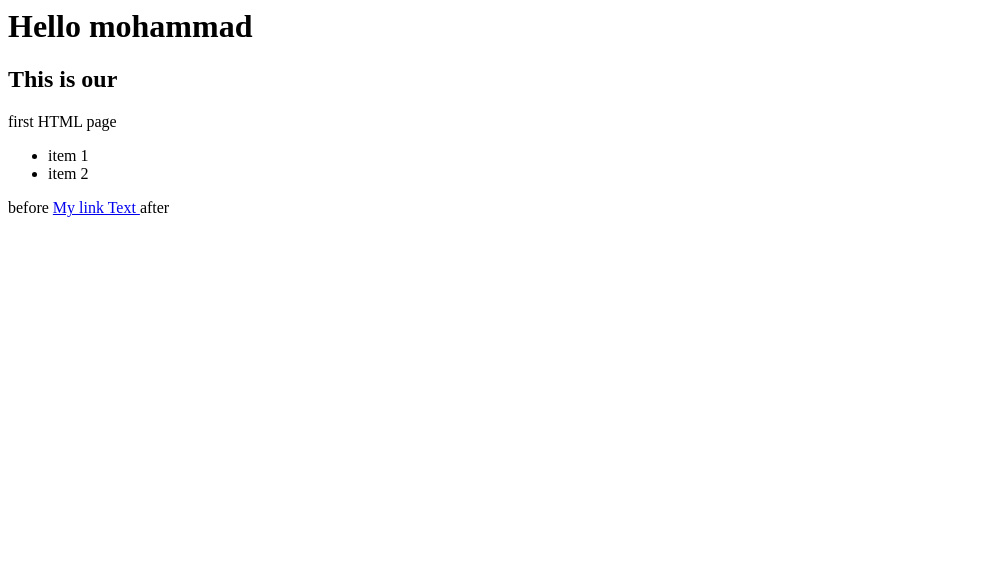
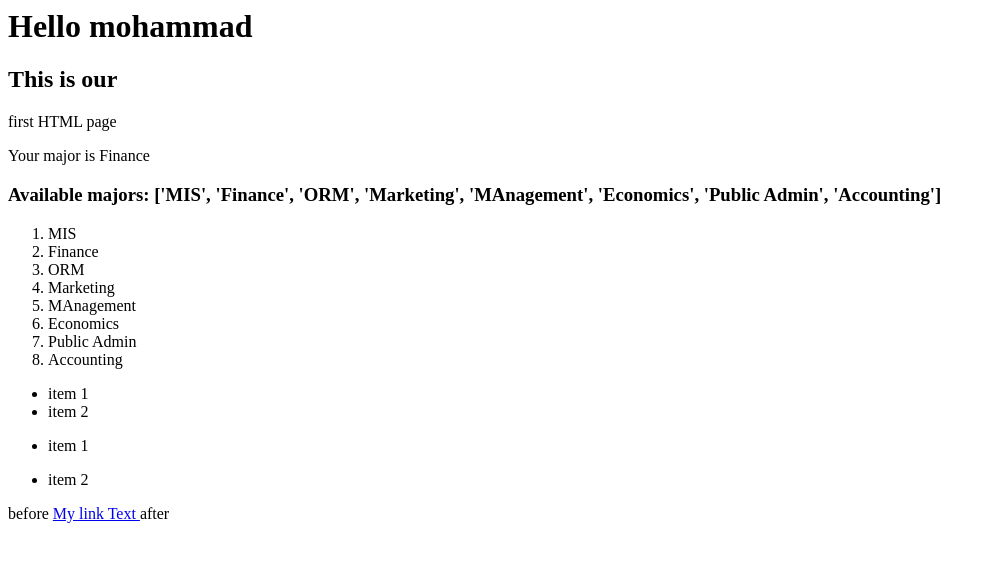
Before and after one commit to malmarz/my_first_django_project, a Django app: page /test/ in a window 1280 px wide. Shown: the top 562 px of the page, without its empty margins (0-995 px from the left). Run offline with Django 3.2, Linux system fonts and the light colour scheme.

Commit message:
saving progress

```diff
--- a/myproject/myapp/templates/test.html
+++ b/myproject/myapp/templates/test.html
@@ -1,13 +1,32 @@
 <HTML>
     <head></head>
     <body>
-        <h1>Hello {{z}}</h1>
+        <h1>Hello {{name}}</h1>
         <h2>This is our</h2> first HTML page
+        <p>Your major is {{ major }}</p>
+
+        <h3>Available majors: {{ majors }}</h3>
+
+        <ol>
+        {% for x in majors %}
+
+        <li>{{x}}</li>
+
+        {% endfor %}
+    </ol>
 
         <ul>
             <li>item 1</li>
             <li>item 2</li>
           </ul>
+
+        <ul>
+            <li>item 1</li>
+        </ul>
+        <ul>
+            <li>item 2</li>
+          </ul>
+
 
           before
           <a href="http://portal.ku.edu.kw">
--- a/myproject/myapp/views.py
+++ b/myproject/myapp/views.py
@@ -6,9 +6,21 @@
     print("Request:", dir(request))
 
     name = "mohammad"
+    y = "Accounting"
 
     c = {}
-    c["z"] = name
+    c["name"] = name
     c["age"] = 29
+    c["major"] = "Finance"
+    c["majors"] = [
+        "MIS",
+        "Finance",
+        "ORM",
+        "Marketing",
+        "MAnagement",
+        "Economics",
+        "Public Admin",
+        "Accounting",
+    ]
 
     return render(request, "test.html", c)
```
